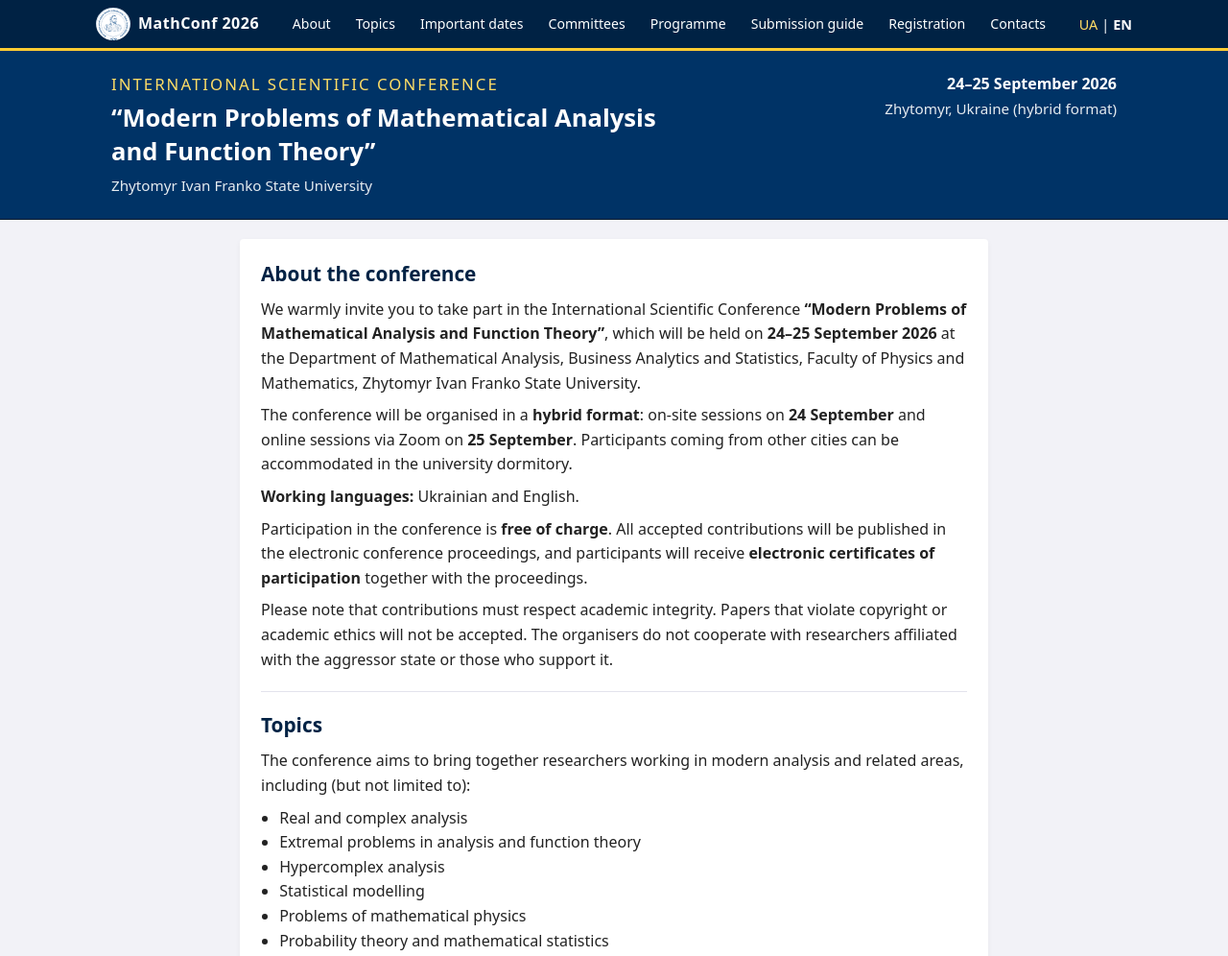
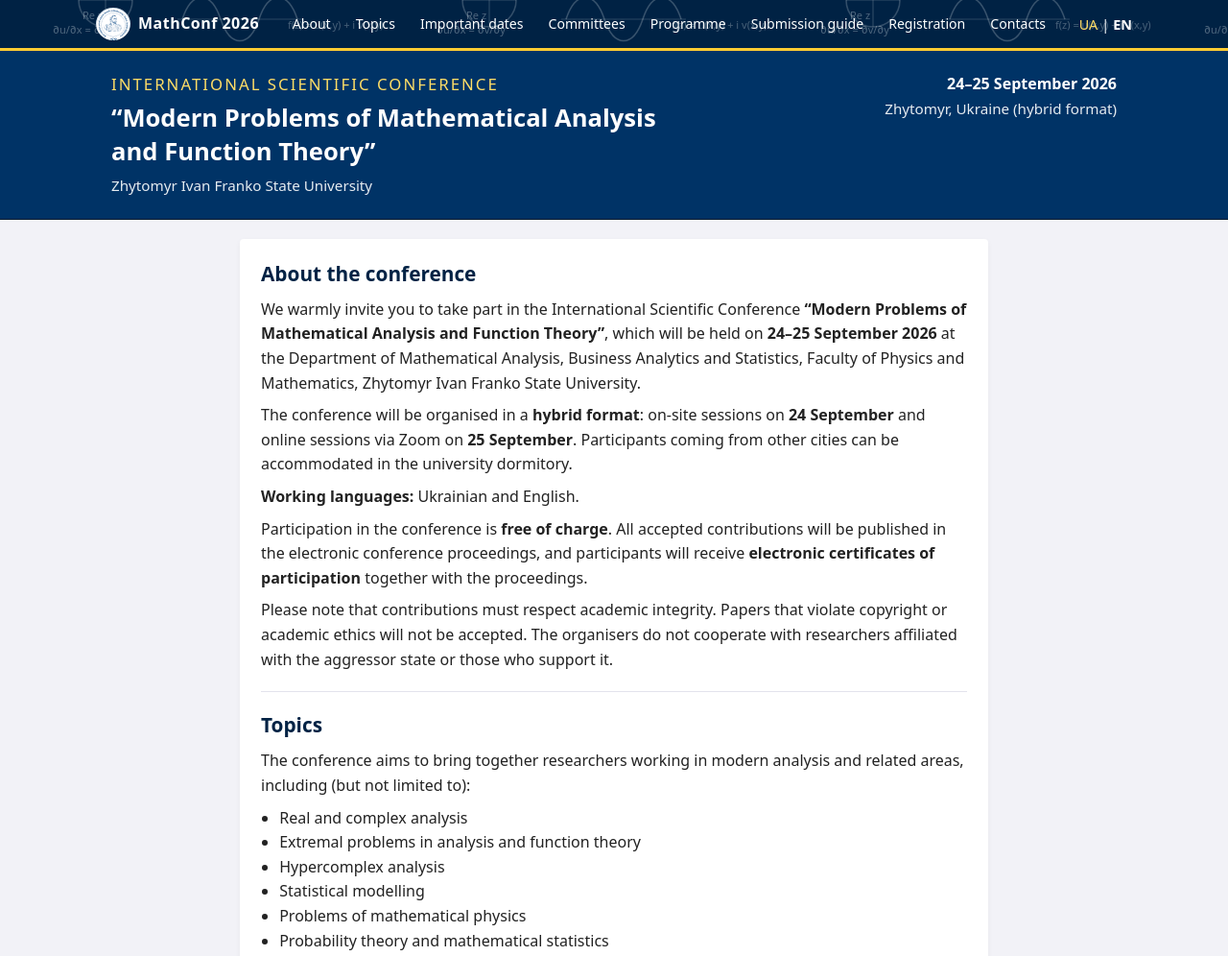
Before and after one commit to mathanconfzu2026/mathanconfzu2026.github.io, a plain HTML site: page index_en.html in a window 1280 px wide. Shown: the top 996 px of the page at 96% size. Drawn offline with Linux system fonts and the light colour scheme.

Commit message:
Update style.css

```diff
--- a/style.css
+++ b/style.css
@@ -34,6 +34,11 @@ a:hover {
     background-color: #002244;
     color: #ffffff;
     border-bottom: 3px solid #ffcc33;
+    /* Математичний візерунок поверх */
+    background-image: url("assets/header_pattern.svg");
+    background-repeat: repeat-x;
+    background-position: center bottom;
+    background-size: auto 120px;
 }
 
 .top-bar-inner {
```
